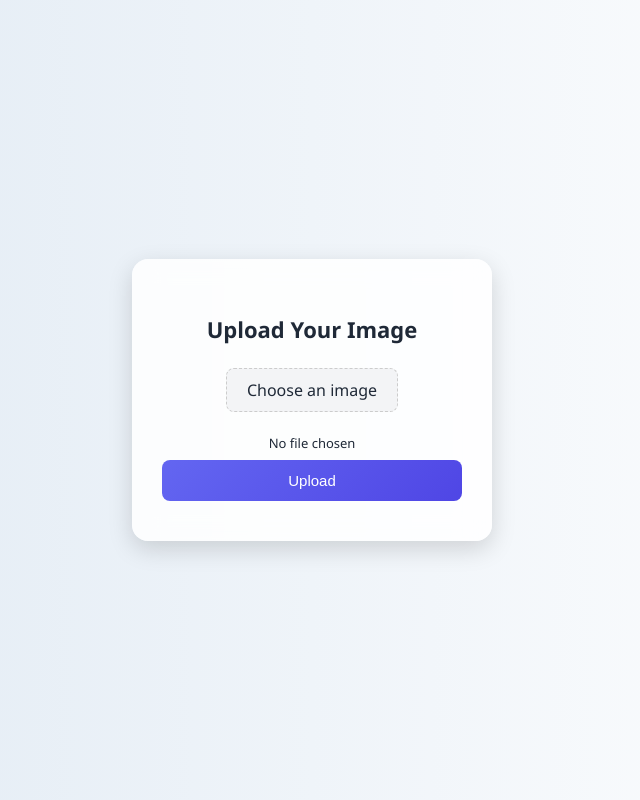
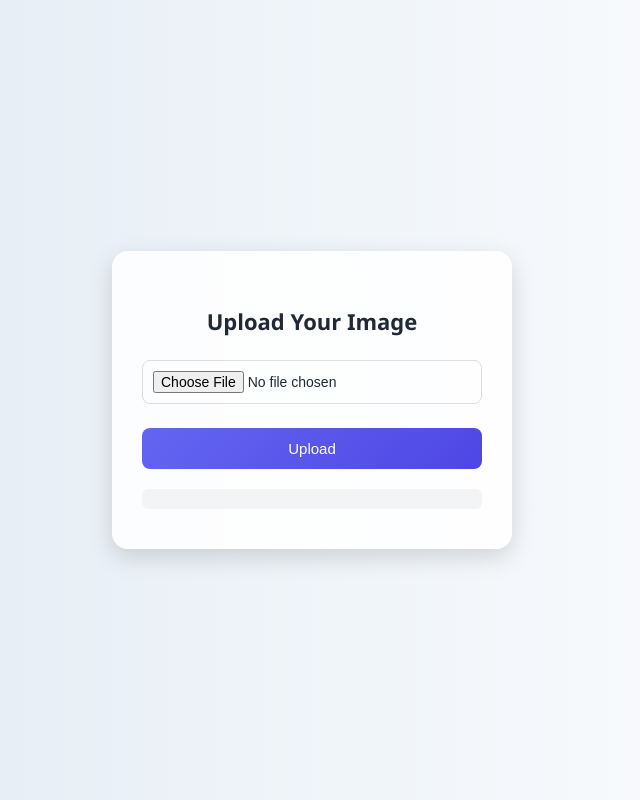
Before and after one commit to bgridtech/images-backend, a Flask app: page / in a window 1280 px wide. Shown: the whole page, without its empty margins (328-968 px from the left). Run offline with Flask 3, Linux system fonts and the light colour scheme; some libraries are stand-ins or nearby versions.

Commit message:
Update index.html

```diff
--- a/templates/index.html
+++ b/templates/index.html
@@ -37,7 +37,7 @@
       box-shadow: 0 8px 24px rgba(0, 0, 0, 0.15);
       padding: 40px 30px;
       width: 100%;
-      max-width: 360px;
+      max-width: 400px;
       text-align: center;
       animation: fadeIn 0.4s ease-in-out;
     }
@@ -53,35 +53,19 @@
     }
 
     input[type="file"] {
-      display: none;
+      display: block;
+      width: 100%;
+      padding: 10px;
+      margin-bottom: 16px;
+      font-size: 14px;
+      border: 1px solid #ddd;
+      border-radius: 8px;
+      cursor: pointer;
+      transition: border-color 0.2s;
     }
 
-    .custom-file {
-      display: inline-block;
-      padding: 10px 20px;
-      background: #f3f4f6;
-      border: 1px dashed #ccc;
-      border-radius: 8px;
-      cursor: pointer;
-      margin-bottom: 16px;
-      transition: border-color 0.3s;
-    }
-
-    .custom-file:hover {
+    input[type="file"]:hover {
       border-color: var(--accent);
-    }
-
-    .file-label {
-      display: block;
-      font-size: 14px;
-      color: var(--muted);
-      margin-bottom: 8px;
-    }
-
-    .file-name {
-      font-size: 13px;
-      color: var(--text);
-      margin-top: 6px;
     }
 
     button {
@@ -106,38 +90,46 @@
       cursor: not-allowed;
     }
 
-    #loading {
-      margin-top: 16px;
+    .info {
       font-size: 14px;
+      margin-top: 12px;
       color: var(--muted);
-      display: none;
     }
 
     #result {
       margin-top: 20px;
       font-size: 14px;
       word-break: break-all;
-      color: var(--text);
       background: #f3f4f6;
       padding: 10px;
       border-radius: 6px;
+      color: var(--text);
+    }
+
+    #uploadProgress {
+      width: 100%;
+      height: 10px;
+      background: #e5e7eb;
+      border-radius: 6px;
+      overflow: hidden;
+      margin-top: 10px;
       display: none;
     }
 
-    #copyBtn {
-      margin-top: 10px;
-      background: #e0e7ff;
-      color: var(--accent-dark);
-      border: none;
-      padding: 8px 14px;
-      font-size: 13px;
-      border-radius: 6px;
-      cursor: pointer;
-      transition: background 0.2s ease;
+    #uploadProgressBar {
+      height: 100%;
+      width: 0;
+      background: linear-gradient(to right, #4f46e5, #6366f1);
+      transition: width 0.2s ease;
     }
 
-    #copyBtn:hover {
-      background: #c7d2fe;
+    .copy-btn {
+      margin-top: 8px;
+      background: #10b981;
+    }
+
+    .copy-btn:hover {
+      background: #059669;
     }
   </style>
 </head>
@@ -145,76 +137,134 @@
   <div class="upload-card">
     <h1>Upload Your Image</h1>
     <form id="uploadForm">
-      <label for="imageInput" class="custom-file">Choose an image</label>
       <input type="file" id="imageInput" name="image" accept="image/*" required />
-      <div class="file-name" id="fileNameDisplay">No file chosen</div>
-
       <button type="submit" id="uploadBtn">Upload</button>
-      <div id="loading">Uploading, please wait...</div>
     </form>
 
+    <div class="info" id="fileSize"></div>
+    <div class="info" id="compressing" style="display: none;">Compressing image...</div>
+    <div class="info" id="compressedSize"></div>
+    <div class="info" id="uploading" style="display: none;">Uploading image...</div>
+    <div id="uploadProgress">
+      <div id="uploadProgressBar"></div>
+    </div>
     <div id="result"></div>
-    <button id="copyBtn" style="display:none;">Copy URL</button>
+    <button class="copy-btn" id="copyBtn" style="display: none;">Copy URL</button>
   </div>
 
   <script>
     const form = document.getElementById("uploadForm");
     const imageInput = document.getElementById("imageInput");
     const uploadBtn = document.getElementById("uploadBtn");
-    const loadingText = document.getElementById("loading");
+    const compressingText = document.getElementById("compressing");
+    const uploadingText = document.getElementById("uploading");
+    const uploadProgress = document.getElementById("uploadProgress");
+    const uploadProgressBar = document.getElementById("uploadProgressBar");
     const resultDiv = document.getElementById("result");
-    const fileNameDisplay = document.getElementById("fileNameDisplay");
+    const fileSizeDiv = document.getElementById("fileSize");
+    const compressedSizeDiv = document.getElementById("compressedSize");
     const copyBtn = document.getElementById("copyBtn");
-
-    imageInput.addEventListener("change", () => {
-      fileNameDisplay.textContent = imageInput.files[0]?.name || "No file chosen";
-    });
 
     form.addEventListener("submit", async (e) => {
       e.preventDefault();
       if (!imageInput.files.length) return;
 
-      const formData = new FormData();
-      formData.append("image", imageInput.files[0]);
+      const file = imageInput.files[0];
+      fileSizeDiv.textContent = `Original size: ${(file.size / 1024 / 1024).toFixed(2)} MB`;
 
       uploadBtn.disabled = true;
-      loadingText.style.display = "block";
-      resultDiv.style.display = "none";
+      resultDiv.textContent = "";
       copyBtn.style.display = "none";
-      resultDiv.textContent = "";
+      uploadProgressBar.style.width = "0%";
+      compressingText.style.display = "none";
+      uploadingText.style.display = "none";
+      uploadProgress.style.display = "none";
+      compressedSizeDiv.textContent = "";
 
-      try {
-        const res = await fetch("/upload", {
-          method: "POST",
-          body: formData,
-        });
-        const data = await res.json();
-        if (data.url) {
-          resultDiv.textContent = data.url;
-          resultDiv.style.display = "block";
-          copyBtn.style.display = "inline-block";
+      let finalFile = file;
+
+      if (file.size > 3 * 1024 * 1024) {
+        compressingText.style.display = "block";
+        finalFile = await compressImage(file);
+        compressingText.style.display = "none";
+        compressedSizeDiv.textContent = `Compressed size: ${(finalFile.size / 1024 / 1024).toFixed(2)} MB`;
+      }
+
+      const formData = new FormData();
+      formData.append("image", finalFile);
+
+      uploadingText.style.display = "block";
+      uploadProgress.style.display = "block";
+
+      const xhr = new XMLHttpRequest();
+      xhr.open("POST", "/upload", true);
+
+      xhr.upload.addEventListener("progress", (e) => {
+        if (e.lengthComputable) {
+          const percent = (e.loaded / e.total) * 100;
+          uploadProgressBar.style.width = `${percent.toFixed(1)}%`;
+        }
+      });
+
+      xhr.onload = () => {
+        uploadBtn.disabled = false;
+        uploadingText.style.display = "none";
+        const res = JSON.parse(xhr.responseText);
+        if (res.url) {
+          resultDiv.textContent = res.url;
+          copyBtn.style.display = "block";
         } else {
-          resultDiv.textContent = data.error || "Upload failed.";
-          resultDiv.style.display = "block";
+          resultDiv.textContent = res.error || "Upload failed.";
         }
-      } catch (err) {
-        resultDiv.textContent = "An error occurred.";
-        resultDiv.style.display = "block";
-      } finally {
+      };
+
+      xhr.onerror = () => {
         uploadBtn.disabled = false;
-        loadingText.style.display = "none";
-      }
+        uploadingText.style.display = "none";
+        resultDiv.textContent = "Upload error.";
+      };
+
+      xhr.send(formData);
     });
 
     copyBtn.addEventListener("click", () => {
-      navigator.clipboard.writeText(resultDiv.textContent)
-        .then(() => {
-          copyBtn.textContent = "Copied!";
-          setTimeout(() => {
-            copyBtn.textContent = "Copy URL";
-          }, 1500);
-        });
+      const url = resultDiv.textContent;
+      navigator.clipboard.writeText(url).then(() => {
+        copyBtn.textContent = "Copied!";
+        setTimeout(() => copyBtn.textContent = "Copy URL", 1500);
+      });
     });
+
+    async function compressImage(file) {
+      const img = new Image();
+      const url = URL.createObjectURL(file);
+      img.src = url;
+
+      return new Promise((resolve) => {
+        img.onload = () => {
+          const canvas = document.createElement("canvas");
+          const ctx = canvas.getContext("2d");
+
+          let width = img.width;
+          let height = img.height;
+          const max = 1024;
+
+          if (width > max || height > max) {
+            const scale = Math.min(max / width, max / height);
+            width *= scale;
+            height *= scale;
+          }
+
+          canvas.width = width;
+          canvas.height = height;
+          ctx.drawImage(img, 0, 0, width, height);
+
+          canvas.toBlob((blob) => {
+            resolve(new File([blob], file.name, { type: file.type }));
+          }, file.type, 0.8);
+        };
+      });
+    }
   </script>
 </body>
 </html>
```
